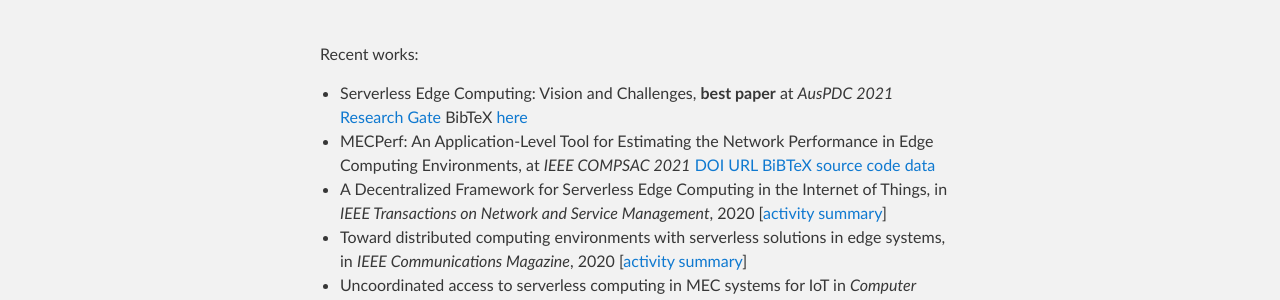
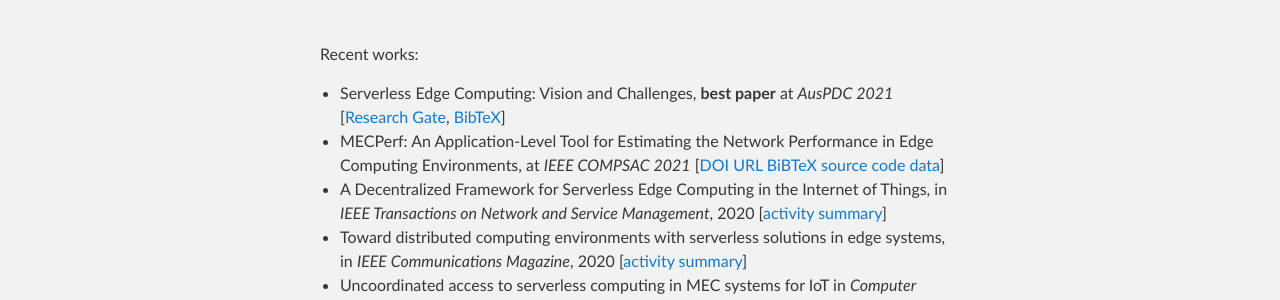
Before and after one commit to ccicconetti/ccicconetti.github.io, a Jekyll site: the page built from publications.md, in a window 1280 px wide. Shown: the part 218-518 px from the top of the page. Built offline with Jekyll 4.4.1, drawn with Linux system fonts in a browser that asks for light colours.

Commit message:
Update publications page

```diff
--- a/publications.md
+++ b/publications.md
@@ -5,8 +5,8 @@ layout: page
 
 Recent works:
 
-- Serverless Edge Computing: Vision and Challenges, **best paper** at _AusPDC 2021_ [Research Gate](https://www.researchgate.net/publication/347513802_Serverless_Edge_Computing_Vision_and_Challenges) BibTeX [here](bib/auspdc2021.bib)
-- MECPerf: An Application-Level Tool for Estimating the Network Performance in Edge Computing Environments, at _IEEE COMPSAC 2021_ [DOI](https://doi.org/10.1109/COMPSAC48688.2020.00-99) [URL](https://ieeexplore.ieee.org/abstract/document/9202841) [BiBTeX](bib/compsac20.bib) [source code](https://github.com/MECPerf/MECPerf) [data](https://zenodo.org/record/3767097#.X-nWEelKjWc)
+- Serverless Edge Computing: Vision and Challenges, **best paper** at _AusPDC 2021_ [[Research Gate](https://www.researchgate.net/publication/347513802_Serverless_Edge_Computing_Vision_and_Challenges), [BibTeX](bib/auspdc2021.bib)]
+- MECPerf: An Application-Level Tool for Estimating the Network Performance in Edge Computing Environments, at _IEEE COMPSAC 2021_ [[DOI](https://doi.org/10.1109/COMPSAC48688.2020.00-99) [URL](https://ieeexplore.ieee.org/abstract/document/9202841) [BiBTeX](bib/compsac20.bib) [source code](https://github.com/MECPerf/MECPerf) [data](https://zenodo.org/record/3767097#.X-nWEelKjWc)]
 - A Decentralized Framework for Serverless Edge Computing in the Internet of Things, in _IEEE Transactions on Network and Service Management_, 2020 [[activity summary](cloudcom2018.md)]
 - Toward distributed computing environments with serverless solutions in edge systems, in _IEEE Communications Magazine_, 2020 [[activity summary](serverless-etsi.md)]
 - Uncoordinated access to serverless computing in MEC systems for IoT in _Computer Networks (Elsevier)_, 2020 [[activity summary](uncoord.md)]
```
